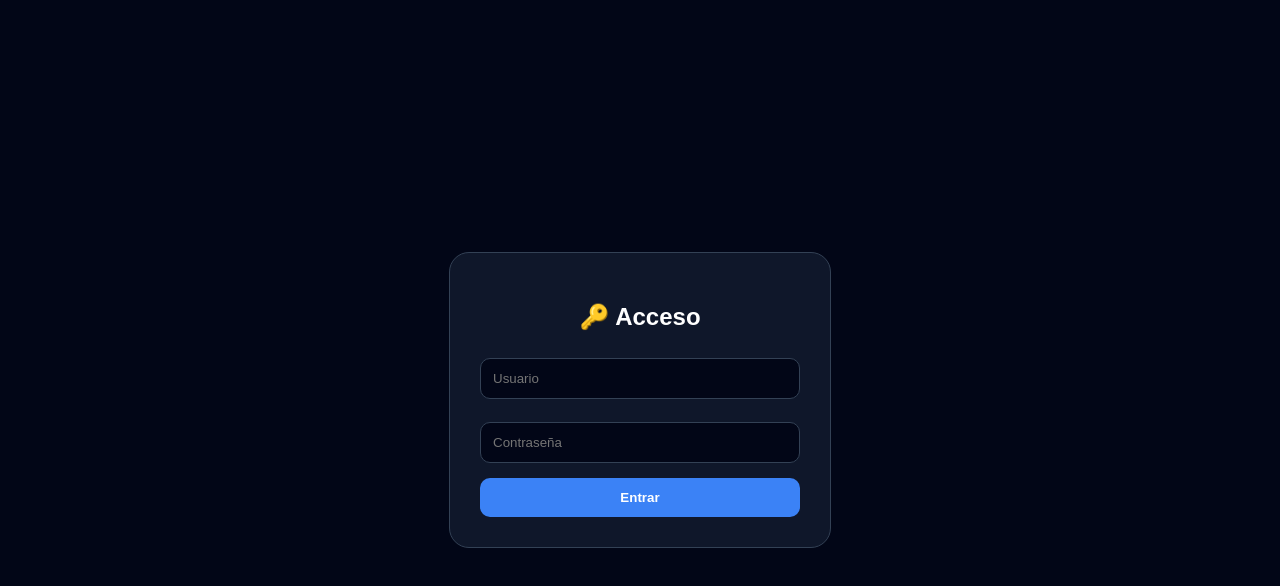
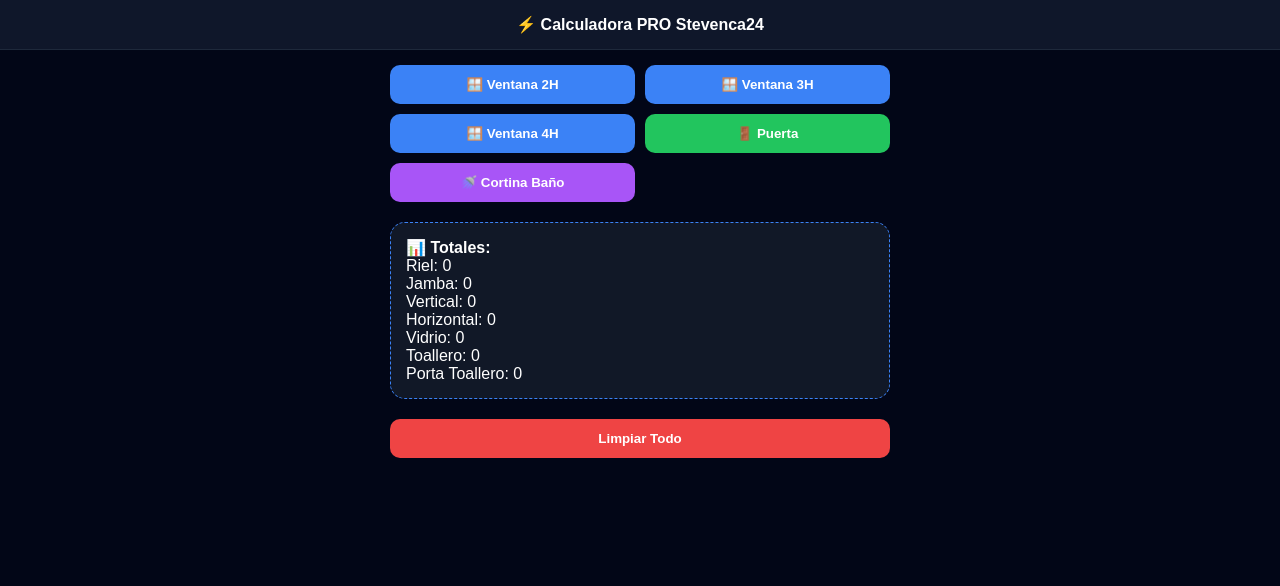
Before and after one commit to steventamayo/Calculadora-camejo, a plain HTML site: page index.html in a window 1280 px wide. Drawn offline with Linux system fonts and the light colour scheme.

Commit message:
Refactor HTML structure and update login functionality

```diff
--- a/index.html
+++ b/index.html
@@ -4,26 +4,11 @@
   <meta charset="UTF-8">
   <meta name="viewport" content="width=device-width, initial-scale=1.0">
   <title>Calculadora PRO - Stevenca24</title>
-
   <style>
 /* --- ESTILOS --- */
 body{margin:0;font-family:Arial, sans-serif;background:#020617;color:white;}
 header{padding:15px;text-align:center;font-weight:bold;background:#0f172a;border-bottom: 1px solid #1e293b;}
 .app{padding:15px;max-width: 500px;margin: 0 auto;}
-
-/* --- LOGIN --- */
-#login-screen {
-    display: flex; align-items: center; justify-content: center;
-    height: 100vh; background: #020617;
-}
-.login-box {
-    background: #0f172a; padding: 30px; border-radius: 20px;
-    width: 85%; max-width: 320px; text-align: center; border: 1px solid #334155;
-}
-.login-box input {
-    width: 100%; padding: 12px; margin-bottom: 15px;
-    background: #020617; border: 1px solid #334155; color: white; border-radius: 10px;
-}
 
 /* --- CALCULADORA --- */
 .botones{display:grid;grid-template-columns:1fr 1fr;gap:10px;margin-bottom:15px;}
@@ -38,57 +23,38 @@ input, textarea{width:100%;padding:10px;margin-top:8px;border-radius:8px;border:
 .total{background:#111827;padding:15px;border-radius:15px;margin-top:20px;border: 1px dashed #3b82f6;}
 </style>
  </head>
-
  <body>
-
-<div id="login-screen">
-    <div class="login-box">
-        <h2>🔑 Acceso</h2>
-        <input type="text" id="user" placeholder="Usuario">
-        <input type="password" id="pass" placeholder="Contraseña">
-        <button class="btn v" style="width:100%" onclick="validarLogin()">Entrar</button>
-        <p id="error-msg" style="color:#ef4444;display:none;margin-top:10px">Datos incorrectos</p>
-    </div>
-</div>
-
-<div id="contenido-app" style="display:none">
-    <header>⚡ Calculadora PRO</header>
+  <div id="contenido-app">
+   <header>⚡ Calculadora PRO Stevenca24</header>
    <div class="app">
     <div class="botones">
-            <button class="btn v" onclick="agregar('v2')">🪟 Ventana 2</button>
-            <button class="btn v" onclick="agregar('v3')">🪟 Ventana 3</button>
-            <button class="btn v" onclick="agregar('v4')">🪟 Ventana 4</button>
+     <button class="btn v" onclick="agregar('v2')">🪟 Ventana 2H</button>
+     <button class="btn v" onclick="agregar('v3')">🪟 Ventana 3H</button>
+     <button class="btn v" onclick="agregar('v4')">🪟 Ventana 4H</button>
      <button class="btn p" onclick="agregar('puerta')">🚪 Puerta</button>
      <button class="btn b" onclick="agregar('bano')">🚿 Cortina Baño</button>
     </div>
-
     <div id="lista"></div>
-
     <div class="total" id="totales">
-            <b>📊 Totales:</b><br>
-            <span id="t-riel">Riel: 0</span><br>
-            <span id="t-jamba">Jamba: 0</span><br>
-            <span id="t-vert">Vertical: 0</span><br>
-            <span id="t-horiz">Horizontal: 0</span><br>
-            <span id="t-vidrio">Vidrio: 0</span><br>
-            <span id="t-tual">Tuallero: 0</span><br>
-            <span id="t-ptual">Porta Tuallero: 0</span>
+     <b>📊 Totales:</b>
+     <br>
+     <span id="t-riel">Riel: 0</span>
+     <br>
+     <span id="t-jamba">Jamba: 0</span>
+     <br>
+     <span id="t-vert">Vertical: 0</span>
+     <br>
+     <span id="t-horiz">Horizontal: 0</span>
+     <br>
+     <span id="t-vidrio">Vidrio: 0</span>
+     <br>
+     <span id="t-tual">Toallero: 0</span>
+     <br>
+     <span id="t-ptual">Porta Toallero: 0</span>
     </div>
-
-        <button class="btn del" style="width:100%;margin-top:20px" onclick="location.reload()">Cerrar Sesión</button>
+    <button class="btn del" style="width:100%;margin-top:20px" onclick="location.reload()">Limpiar Todo</button>
    </div>
-</div>
-
   <script>
-function validarLogin() {
-    if(document.getElementById("user").value==="Stevenca24" && document.getElementById("pass").value==="1234"){
-        document.getElementById("login-screen").style.display="none";
-        document.getElementById("contenido-app").style.display="block";
-    } else {
-        document.getElementById("error-msg").style.display="block";
-    }
-}
-
 let contador=0;
 let totales={riel:0,jamba:0,vertical:0,horizontal:0,vidrio:0,tuallero:0,portaTuallero:0};
 
@@ -96,7 +62,7 @@ const r = n => isNaN(n) ? 0 : Number(n.toFixed(2));
 
 function agregar(tipo){
     contador++;
-    const titulos = {v2:"Ventana 2H", v3:"Ventana 3H", v4:"Ventana 4H", puerta:"Puerta", bano:"Baño"};
+    const titulos = {v2:"Ventana 2H", v3:"Ventana 3H", v4:"Ventana 4H", puerta:"Puerta", bano:"Cortina de Baño"};
     let html = `
     <div class="card" id="card${contador}">
         <div class="header-card">${titulos[tipo]} (#${contador})</div>
@@ -132,8 +98,8 @@ function operar(tipo, a, h, sumar){
         res = `Riel Sup: ${add("riel",a)}<br>Riel Inf: ${add("riel",a-0.5)}<br>
                Jamba: ${add("jamba",h-4.4)}<br>Vertical: ${add("vertical",h-6)}<br>
                Horizontal: ${add("horizontal",(a+6)/2)}<br>
-               Tuallero: ${add("tuallero",(a-12)/2)}<br>
-               Porta Tuallero: ${add("portaTuallero",10)}`;
+               Toallero: ${add("tuallero",(a-12)/2)}<br>
+               Porta Toallero: ${add("portaTuallero",10)}`;
     }
     return res;
 }
@@ -144,7 +110,6 @@ function calcular(tipo, id){
     const h = parseFloat(document.getElementById("alto"+id).value);
     let final = "";
 
-    // Reiniciar globales para el nuevo cálculo
     totales={riel:0,jamba:0,vertical:0,horizontal:0,vidrio:0,tuallero:0,portaTuallero:0};
 
     if(m){
@@ -166,19 +131,15 @@ function mostrarTotales(){
     document.getElementById("t-vert").innerText = "Vertical: " + r(totales.vertical);
     document.getElementById("t-horiz").innerText = "Horizontal: " + r(totales.horizontal);
     document.getElementById("t-vidrio").innerText = "Vidrio: " + r(totales.vidrio);
-    document.getElementById("t-tual").innerText = "Tuallero: " + r(totales.tuallero);
-    document.getElementById("t-ptual").innerText = "Porta Tuallero: " + r(totales.portaTuallero);
+    document.getElementById("t-tual").innerText = "Toallero: " + r(totales.tuallero);
+    document.getElementById("t-ptual").innerText = "Porta Toallero: " + r(totales.portaTuallero);
 }
 
 function eliminar(id){ document.getElementById("card"+id).remove(); }
 
 function whatsapp(id){
     let t = document.getElementById("res"+id).innerText;
-    window.open("https://wa.me/?text="+encodeURIComponent("📋 Cálculo:\n"+t), "_blank");
-}
-
-if ("serviceWorker" in navigator) {
-    navigator.serviceWorker.register("sw.js");
+    window.open("https://wa.me/?text="+encodeURIComponent("📋 Cálculo Stevenca24:\n"+t), "_blank");
 }
 </script>
  </body>
```
Lines whose indentation alone changed are shown as unchanged.
